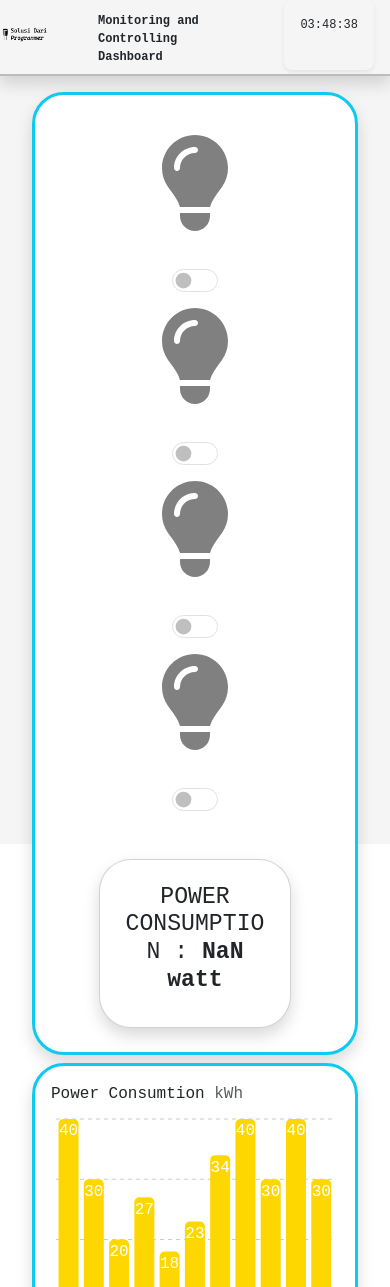
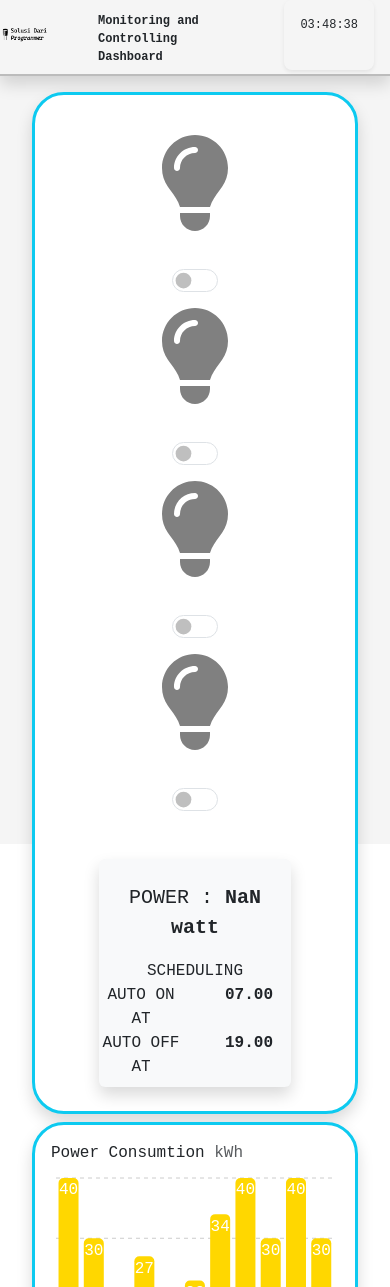
Before and after one commit to HafidilAsad/app, a React (Create React App) app: page /dashboard in a window 390 px wide. Shown: the top 1287 px of the page. Built offline with nearby package versions, Linux system fonts and the light colour scheme; no server answers.

Commit message:
add kWh comparison feature and update power consumption display in ContentDashboard

```diff
--- a/src/components/contentDashboard/ContentDashboard.jsx
+++ b/src/components/contentDashboard/ContentDashboard.jsx
@@ -16,6 +16,7 @@ import {NotificationContainer, NotificationManager} from 'react-notifications';
 const ContentDashboard = () => {
   const [loading, setLoading] = useState(true);
   const [dataStatus, setDataStatus] = useState({});
+  const [kwhKemarin , setKwhKemarin] = useState(0);
 
 
   const fetchDataStatus = async () => {
@@ -27,6 +28,21 @@ const ContentDashboard = () => {
       console.error(error);
     }
   }
+
+  const fetchDataKwhKemarin = async () => {
+    try {
+      const response = await axios.get('https://solusiprogrammer.com/api/energy?status=terbaru')
+      setKwhKemarin(response.data.kwh);
+      // console.log(response.data.kwh);
+    } catch (error) {
+      console.error(error);
+    }
+  }
+
+  useEffect(() => {
+    fetchDataKwhKemarin();
+  }, [])
+
 
   const handleButtonChange = async (button, event) => {
     const checked = event.target.checked;
@@ -173,10 +189,35 @@ const getLampStyle = (button) => {
                           </div>
                         </div>
                     </div>
-                      <div className="card mx-5 text-center my-2 shadow rounded-5">
-                        <h3 className='p-4 '>
-                            POWER CONSUMPTION : <span className='fw-bold'>{(dataEnergy).toFixed(1)} watt</span>
-                        </h3>
+                      <div className="card mx-5 text-center my-2 shadow border-0 bg-light">
+                        <div className="row py-2">
+                          <div className="col-lg-6 col-md-6 col-sm-12 col-xs-12">
+                              <div className='fs-5 px-2 py-3'>
+                                POWER : <span className='fw-bold'>{(dataEnergy).toFixed(1)} watt</span>
+                              </div>
+                          </div>
+                          <div className="col-lg-6 col-md-6 col-sm-12 col-xs-12">
+                              <div>
+                                SCHEDULING
+                              </div>
+                              <div className='row'>
+                                <div className="col-6">
+                                    AUTO ON AT
+                                </div>
+                                <div className="col-6 fw-semibold">
+                                    07.00
+                                </div>
+                              </div>
+                              <div className='row'>
+                                <div className="col-6">
+                                    AUTO OFF AT
+                                </div>
+                                <div className="col-6 fw-semibold">
+                                    19.00
+                                </div>
+                              </div>
+                          </div>
+                        </div>
                       </div>
                     </div>
                   </div>
@@ -194,9 +235,9 @@ const getLampStyle = (button) => {
               </div>
               <div className="row mt-2">
                 <div className="col-lg-4 col-md-4 col-sm-12 col-xs-12 mt-2">
-                  <CardSensor
+                <CardSensor
                     titleSensor="kWh"
-                    valueSensor={dataStatus.kwh !== undefined ? dataStatus.kwh.toFixed(1) : "N/A"}
+                    valueSensor={(typeof dataStatus.kwh === 'number' && typeof kwhKemarin === 'number') ? (dataStatus.kwh - kwhKemarin).toFixed(1) : "N/A"}
                     satuanSensor="Wh"
                   />
                 </div>
```
